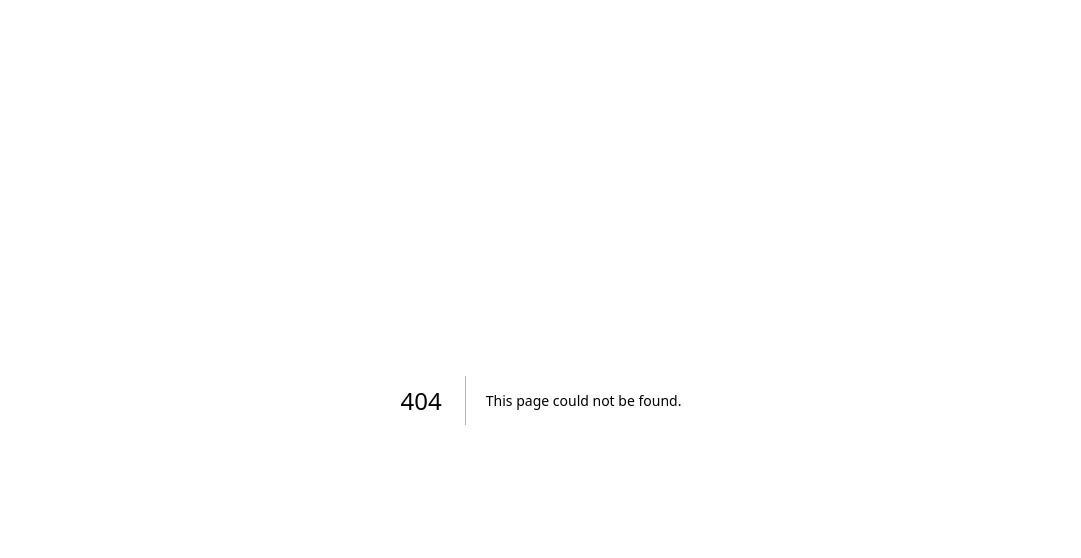
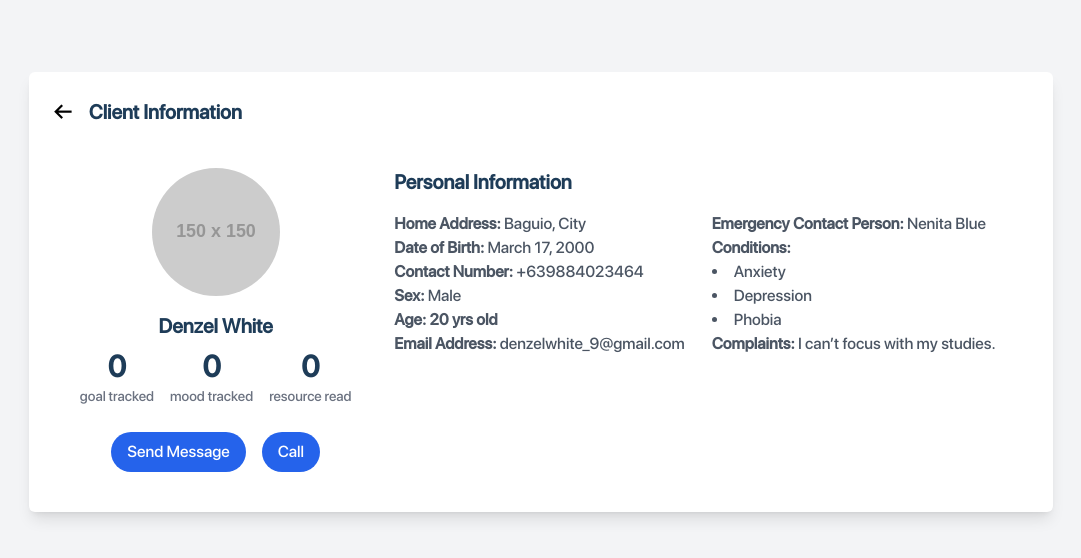
Before and after one commit to BluYiti/boltusaus-butterfly, a Next.js app: page /psychotherapist/pages/pclientprofile in a window 1280 px wide. Before the commit this address had no page. Shown: the top 558 px of the page, without its empty margins (99-1180 px from the left). Built offline with nearby package versions, Linux system fonts and the light colour scheme.

Commit message:
psychotherapist client profile

```diff
--- /dev/null
+++ b/src/app/psychotherapist/pages/pclientprofile/page.tsx
@@ -0,0 +1,92 @@
+'use client';
+
+import React from "react";
+
+// Component for displaying the client information
+const ClientProfile: React.FC = () => {
+  return (
+    <div className="max-w-5xl mx-auto mt-10 p-6 bg-white rounded-md shadow-lg">
+      {/* Back button */}
+      <div className="flex items-center mb-6">
+        <button className="text-2xl mr-4 text-black">
+          <span>&larr;</span>
+        </button>
+        <h2 className="text-xl font-bold">Client Information</h2>
+      </div>
+
+      {/* Content */}
+      <div className="flex flex-col md:flex-row">
+        {/* Left Column - Profile */}
+        <div className="flex flex-col items-center justify-center w-full md:w-1/3 p-4">
+          <img
+            src="https://via.placeholder.com/150"
+            alt="Denzel White"
+            className="w-32 h-32 rounded-full mb-4"
+          />
+          <h2 className="text-xl font-bold mb-2">Denzel White</h2>
+
+          {/* Tracked Stats */}
+          <div className="flex justify-between space-x-4 mb-6">
+            <div className="text-center">
+              <span className="block text-3xl font-bold">0</span>
+              <span className="text-sm text-gray-500">goal tracked</span>
+            </div>
+            <div className="text-center">
+              <span className="block text-3xl font-bold">0</span>
+              <span className="text-sm text-gray-500">mood tracked</span>
+            </div>
+            <div className="text-center">
+              <span className="block text-3xl font-bold">0</span>
+              <span className="text-sm text-gray-500">resource read</span>
+            </div>
+          </div>
+
+          {/* Action Buttons */}
+          <div className="flex space-x-4">
+            <button className="bg-blue-600 text-white px-4 py-2 rounded-full">
+              Send Message
+            </button>
+            <button className="bg-blue-600 text-white px-4 py-2 rounded-full">
+              Call
+            </button>
+          </div>
+        </div>
+
+        {/* Right Column - Personal Information */}
+        <div className="w-full md:w-2/3 p-4">
+          <h3 className="text-xl font-bold mb-4">Personal Information</h3>
+          <div className="grid grid-cols-2 gap-4 text-gray-600">
+            <div>
+              <p><strong>Home Address:</strong> Baguio, City</p>
+              <p><strong>Date of Birth:</strong> March 17, 2000</p>
+              <p><strong>Contact Number:</strong> +639884023464</p>
+              <p><strong>Sex:</strong> Male</p>
+              <p><strong>Age:</strong> <span className="font-bold">20 yrs old</span></p>
+              <p><strong>Email Address:</strong> denzelwhite_9@gmail.com</p>
+            </div>
+            <div>
+              <p><strong>Emergency Contact Person:</strong> Nenita Blue</p>
+              <p><strong>Conditions:</strong></p>
+              <ul className="list-disc list-inside">
+                <li>Anxiety</li>
+                <li>Depression</li>
+                <li>Phobia</li>
+              </ul>
+              <p><strong>Complaints:</strong> I can’t focus with my studies.</p>
+            </div>
+          </div>
+        </div>
+      </div>
+    </div>
+  );
+};
+
+const App: React.FC = () => {
+  return (
+    <div className="min-h-screen bg-gray-100 p-8">
+      <ClientProfile />
+    </div>
+  );
+};
+
+export default App;
```
